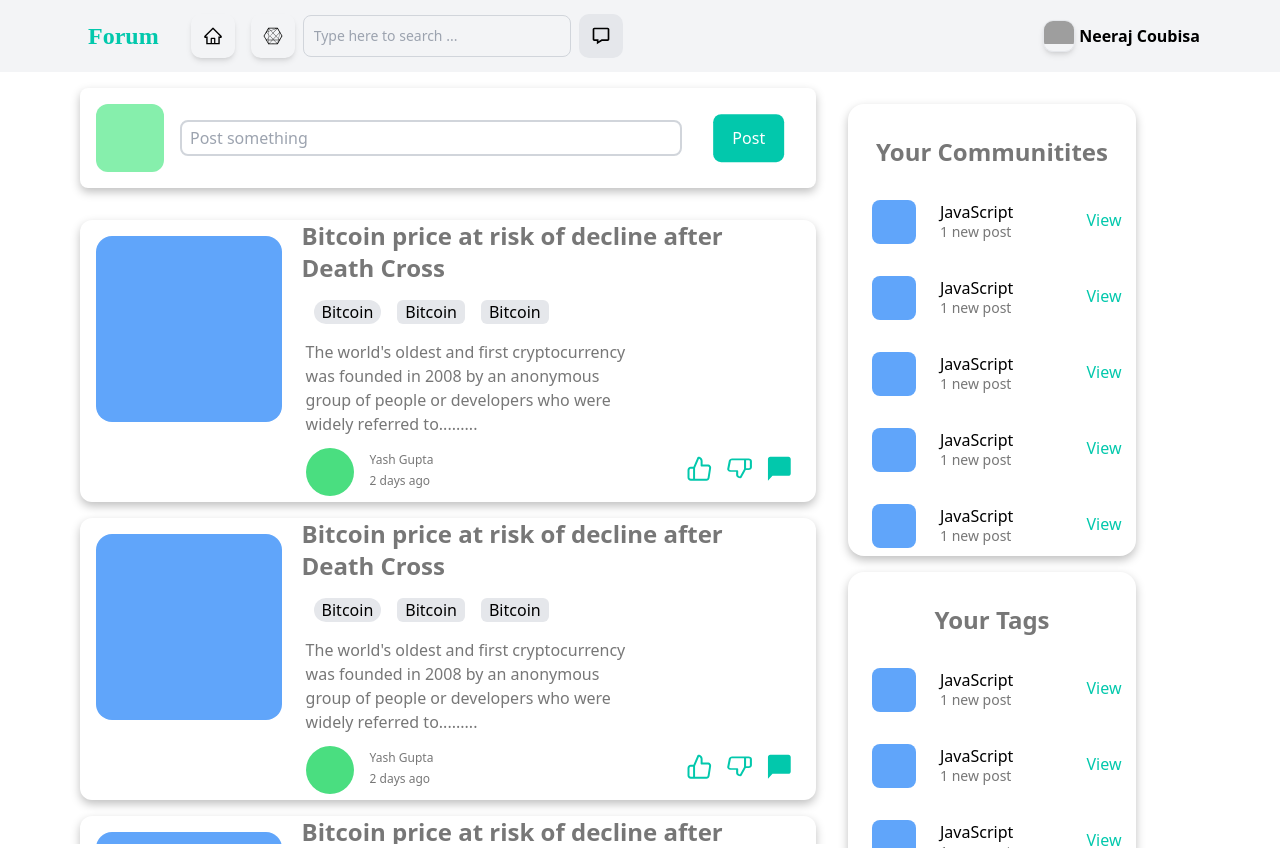
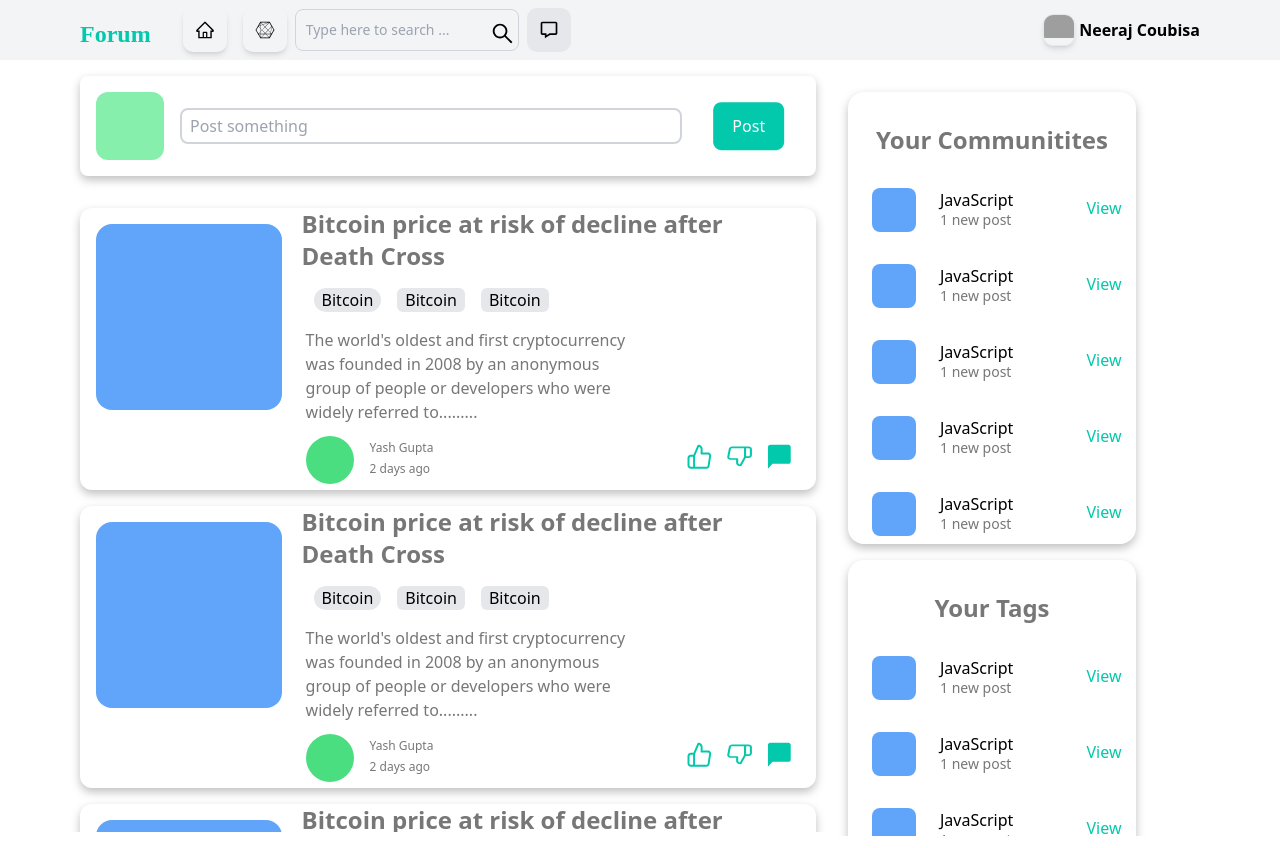
Before and after one commit to opencodeiiita/Forum-Frontend-Web, a React (Create React App) app: page /Home in a window 1280 px wide. Built offline with nearby package versions, Linux system fonts and the light colour scheme; grey boxes are pictures that could not be loaded; the HTML template or start-up script is replaced by a standard one.

Commit message:
Update Nav

```diff
--- a/src/components/Navbar/Navbar.js
+++ b/src/components/Navbar/Navbar.js
@@ -1,23 +1,21 @@
 import React, { useState } from "react";
 import { Link, NavLink } from "react-router-dom";
 import logo from "../../assets/logo.png";
-import { AiOutlineHome } from "react-icons/ai";
+import { AiOutlineHome, AiOutlineSearch } from "react-icons/ai";
 import { FaConnectdevelop } from "react-icons/fa";
 import { BiMessage } from "react-icons/bi";
 export default function Navbar() {
   const btn = document.querySelector("button.mobile-menu-button");
   const menu = document.querySelector(".mobile-menu");
 
-  const [focusNav, setFocusNav] = useState(1);
   return (
-    <nav class="bg-gray-100">
-      <div class="max-w-6xl mx-auto px-4">
-        <div class="flex justify-between">
-          <div class="flex w-1/2 space-x-4 ">
-            <div className="">
-              <a
-                href="#"
-                class="flex items-center py-5 px-2 text-gray-700 hover:text-gray-900"
+    <nav className="bg-gray-100">
+      <div className="max-w-6xl mx-auto px-4">
+        <div className="flex justify-between">
+          <div className="flex w-1/2 space-x-4 ">
+            <NavLink
+              to="/"
+              className=" items-center flex text-gray-700 hover:text-gray-900 mt-2"
             >
               <h1
                 className="font-bold text-2xl navbar_text"
@@ -25,38 +23,53 @@ export default function Navbar() {
               >
                 Forum
               </h1>
-              </a>
-            </div>
+            </NavLink>
 
-            <div class="hidden md:flex items-center w-4/5">
+            <div className="hidden md:flex items-center w-4/5 p-2">
+              <NavLink to="/">
                 <button
                   className="p-3 rounded-sm  mx-2 shadow-md focus:bg-green-400 "
                   style={{ borderRadius: "10px" }}
                 >
+                  {" "}
                   <AiOutlineHome fontSize="20px" />
                 </button>
+              </NavLink>
+              <NavLink to="/community">
                 <button
                   className="p-3 rounded-sm mx-2 shadow-md focus:bg-green-400 "
                   style={{ borderRadius: "10px" }}
                 >
+                  {" "}
                   <FaConnectdevelop fontSize="20px" />
                 </button>
+              </NavLink>
+              <div className="flex relative ">
                 <input
                   type="search"
                   id="search"
-                class="bg-gray-100 border border-gray-300 text-gray-900 text-sm rounded-lg focus:ring-blue-500 focus:border-blue-500 block w-full p-2.5 dark:text-white dark:focus:ring-blue-500 dark:focus:border-blue-500"
+                  className="bg-gray-100 border border-gray-300 text-gray-900 text-sm rounded-lg focus:ring-blue-500 focus:border-blue-500 block w-full p-2.5 dark:text-white dark:focus:ring-blue-500 dark:focus:border-blue-500"
                   placeholder="Type here to search ..."
                 />
+                <AiOutlineSearch
+                  fontSize="25px"
+                  className="mt-3 absolute mx-1"
+                  style={{ right: "0%" }}
+                />
+              </div>
+              <NavLink to="/message">
                 <button
                   className="p-3 rounded-sm mx-2 bg-gray-200 focus:bg-green-400 "
                   style={{ borderRadius: "10px" }}
                 >
+                  {" "}
                   <BiMessage fontSize="20px" />
                 </button>
+              </NavLink>
             </div>
           </div>
 
-          <div class="hidden md:flex items-center space-x-1">
+          <div className="hidden md:flex items-center space-x-1">
             <div
               className="profile w-8 h-8 rounded-full border overflow-hidden shadow-md"
               style={{ borderRadius: "10px" }}
@@ -69,24 +82,27 @@ export default function Navbar() {
             <h3 className="mx-4 mt-0 font-semibold ">Neeraj Coubisa</h3>
           </div>
 
-          <div class="md:hidden flex items-center">
+          <div className="md:hidden flex items-center">
+            <button>
+              <AiOutlineSearch fontSize="25px" className=" mx-2" />
+            </button>
             <button
-              class="mobile-menu-button"
+              className="mobile-menu-button"
               onClick={() => {
                 menu.classList.toggle("hidden");
               }}
             >
               <svg
-                class="w-6 h-6"
+                className="w-6 h-6"
                 xmlns="http://www.w3.org/2000/svg"
                 fill="none"
                 viewBox="0 0 24 24"
                 stroke="currentColor"
               >
                 <path
-                  stroke-linecap="round"
-                  stroke-linejoin="round"
-                  stroke-width="2"
+                  strokeLinecap="round"
+                  strokeLinejoin="round"
+                  strokeWidth="2"
                   d="M4 6h16M4 12h16M4 18h16"
                 />
               </svg>
@@ -95,33 +111,30 @@ export default function Navbar() {
         </div>
       </div>
 
-      <div class="mobile-menu hidden md:hidden sm:flex flex-col p-2">
+      <div className="mobile-menu hidden md:hidden sm:flex flex-col p-2">
+        <div className="flex flex-col">
           <button
-          className="p-3 rounded-sm  mx-2 mt-2 shadow-md focus:bg-green-400 "
+            className="p-3 rounded-sm  mt-2 shadow-md focus:bg-green-400 "
             style={{ borderRadius: "10px" }}
           >
-          <AiOutlineHome fontSize="20px" />
+            <NavLink to="/">Home</NavLink>
           </button>
           <button
-          className="p-3 rounded-sm mx-2 mt-2 shadow-md focus:bg-green-400 "
+            className="p-3 rounded-sm mt-2 shadow-md focus:bg-green-400 "
             style={{ borderRadius: "10px" }}
           >
-          <FaConnectdevelop fontSize="20px" />
+            <NavLink to="/community">Community</NavLink>
           </button>
 
           <button
-          className="p-3 rounded-sm mx-2 mt-2 bg-gray-200 focus:bg-green-400 "
+            className="p-3 rounded-sm mt-2 bg-gray-200 shadow-md focus:bg-green-400 "
             style={{ borderRadius: "10px" }}
           >
-          <BiMessage fontSize="20px" />
+            <NavLink to="/message">Message</NavLink>
           </button>
-        <input
-          type="search"
-          id="search"
-          class="bg-gray-100 mt-2 border border-gray-300 text-gray-900 text-sm rounded-lg focus:ring-blue-500 focus:border-blue-500 block w-full p-2.5 dark:text-white dark:focus:ring-blue-500 dark:focus:border-blue-500"
-          placeholder="Type here to search ..."
-        />
-        <div className="flex">
+        </div>
+
+        <div className="flex mt-4">
           <div
             className="profile w-8 h-8 rounded-full border overflow-hidden shadow-md"
             style={{ borderRadius: "10px" }}
```
Lines whose indentation alone changed are shown as unchanged.
